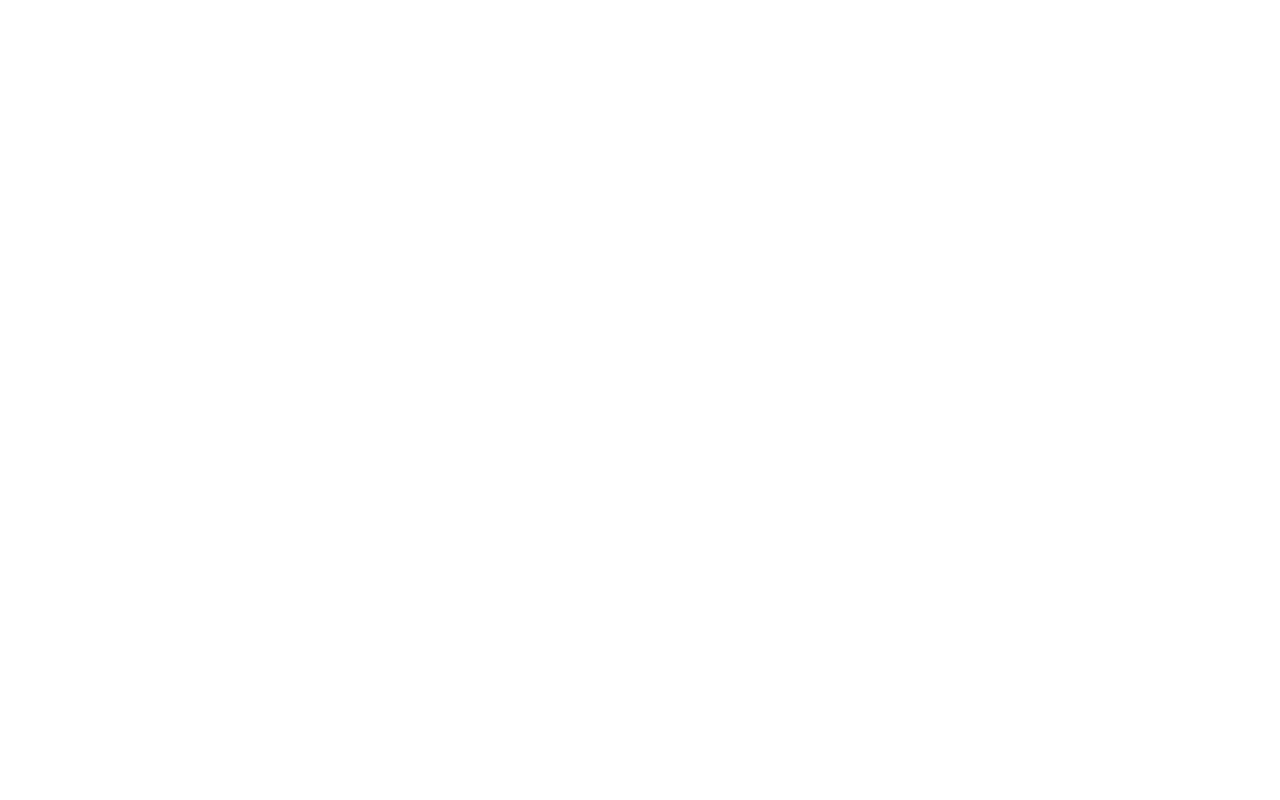
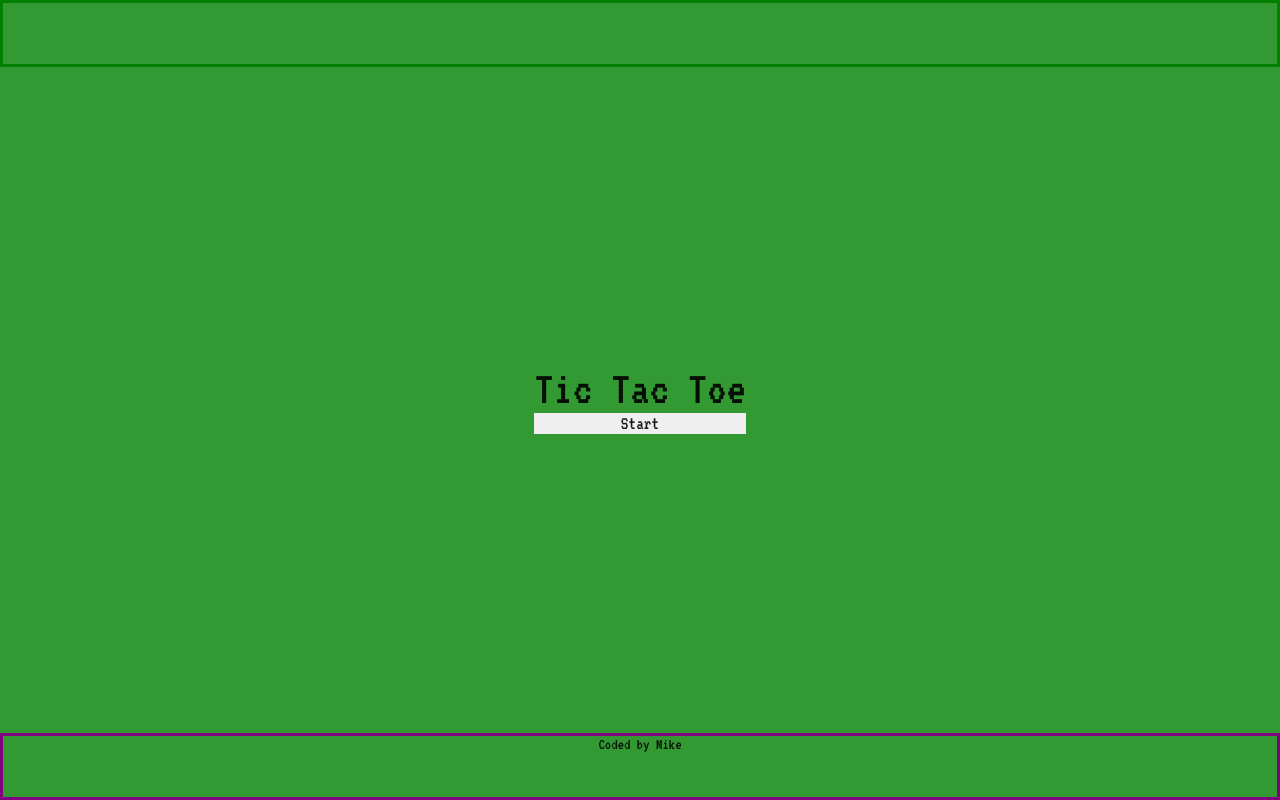
Before and after one commit to MikeHoffm/TicTacToe, a plain HTML site: page index.html in a window 1280 px wide. Drawn offline with Linux system fonts and the light colour scheme.

Commit message:
Basic HTML structure, CSS Styling, JS functionality added

```diff
--- a/index.css
+++ b/index.css
@@ -0,0 +1,114 @@
+/* http://meyerweb.com/eric/tools/css/reset/
+   v2.0 | 20110126
+   License: none (public domain)
+*/
+        /*  CSS RESET   */
+        html, body, div, span, applet, object, iframe,
+        h1, h2, h3, h4, h5, h6, p, blockquote, pre,
+        a, abbr, acronym, address, big, cite, code,
+        del, dfn, em, img, ins, kbd, q, s, samp,
+        small, strike, strong, sub, sup, tt, var,
+        b, u, i, center,
+        dl, dt, dd, ol, ul, li,
+        fieldset, form, label, legend,
+        table, caption, tbody, tfoot, thead, tr, th, td,
+        article, aside, canvas, details, embed,
+        figure, figcaption, footer, header, hgroup,
+        menu, nav, output, ruby, section, summary,
+        time, mark, audio, video {
+            margin: 0;
+            padding: 0;
+            border: 0;
+            font-size: 100%;
+            font: inherit;
+            vertical-align: baseline;
+        }
+
+        /* HTML5 display-role reset for older browsers */
+        article, aside, details, figcaption, figure,
+        footer, header, hgroup, menu, nav, section {
+            display: block;
+        }
+
+        body {
+            line-height: 1;
+        }
+
+        ol, ul {
+            list-style: none;
+        }
+
+        blockquote, q {
+            quotes: none;
+        }
+
+        blockquote:before, blockquote:after,
+        q:before, q:after {
+            content: '';
+            content: none;
+        }
+
+        table {
+            border-collapse: collapse;
+            border-spacing: 0;
+        }
+
+
+
+* {
+    text-align: center;
+    font-family: 'VT323', monospace;
+    color: rgba(0,0,0,.9);
+}
+
+body {
+    font-family: 'VT323', monospace;
+    min-height: 100vh;
+    /* border: 5px solid red; */
+    display: grid;
+    grid-template-rows: 1fr 10fr 1fr;
+    background-color: rgba(0,128,0,.8);
+}
+
+/* Page Layout */
+header {
+    border: 3px solid green;
+}
+
+main{
+/*     border: 3px solid blue; */
+    display: flex;
+    justify-content: center;
+    flex-direction: column;
+    align-items: center;
+}
+
+footer{
+    border: 3px solid purple;
+}
+
+/* Starting Menus */
+
+.start-menu, .game-type-menu {
+    font-size: 3em;
+    display: grid;
+}
+
+.start-btn,
+button[class*="game"] {
+    border: none;
+    font-size: .4em;
+}
+
+
+/* Game Board */
+/* .game-grid {
+    display: grid;
+    border: 3px solid black;
+    justify-content: center;
+    align-content: center;
+    height: 60vh;
+    width: 60vw;
+    grid-template: repeat(3, 1fr) / repeat(3, 1fr);
+
+} */
--- a/index.html
+++ b/index.html
@@ -1,12 +1,41 @@
 <!DOCTYPE html>
 <html lang="en">
 <head>
+    <link rel="stylesheet" href="index.css">
+    <link rel="preconnect" href="https://fonts.googleapis.com">
+    <link rel="preconnect" href="https://fonts.gstatic.com" crossorigin>
+    <link href="https://fonts.googleapis.com/css2?family=VT323&display=swap" rel="stylesheet">
     <meta charset="UTF-8">
     <meta http-equiv="X-UA-Compatible" content="IE=edge">
     <meta name="viewport" content="width=device-width, initial-scale=1.0">
     <title>Document</title>
 </head>
 <body>
+    <header>
+        <!-- <h1>Player turn</h1>
+        <h1>Win msg</h1> -->
+    </header>
+    <main>
+        <div class="start-menu">
+            <h1 class="game-title">Tic Tac Toe</h1>
+            <button class='start-btn'>Start</button>
+        </div>
 
+        <div class="game-type-menu" style="display:none">
+            <h1 class="game-type">Game Type</h1>
+            <button class="pvp-game">Player v Player</button>
+            <button class="pvc-game">Player v AI</button>
+        </div>
+
+         <div class="game-grid"></div>
+
+
+        <!-- <div class="gameboard"></div>
+        <button>restart</button> -->
+    </main>
+    <footer>
+        <p>Coded by Mike</p>
+    </footer>
+    <script src="main.js"></script>
 </body>
 </html>
--- a/main.js
+++ b/main.js
@@ -0,0 +1,53 @@
+// DOM Elements
+const header = document.querySelector('header');
+const main = document.querySelector('main');
+const footer = document.querySelector('footer');
+const startMenu = document.querySelector('.start-menu');
+const typeMenu = document.querySelector('.game-type-menu');
+
+// DOM Buttons
+const startBtn = document.querySelector('.start-btn');
+const pvpBtn = document.querySelector('.pvp-game');
+const pvcBtn = document.querySelector('.pvc-game');
+
+/* START GAME */
+
+startBtn.addEventListener('click', () => {
+  startMenu.style.display = 'none';
+  typeMenu.style.display = 'block';
+});
+
+pvpBtn.addEventListener('click', () => {
+  typeMenu.style.display = 'none';
+  // start a pvp game
+  // put the game title, and restart button at top of page in header
+  console.log('player v player game');
+});
+
+pvcBtn.addEventListener('click', () => {
+  typeMenu.style.display = 'none';
+  // clear dom
+  // put the game title, and restart button at top of page in header
+  // start a pvc game
+  console.log('player v ai game');
+});
+
+// Module to store gameboard
+const gameBoard = (() => {
+  const board = ['x', 'o', 'o', 'x', 'x', 'o', 'o', 'x', 'x'];
+  return { board };
+})();
+
+const displayController = (() => {
+  // control the display by updating DOM
+
+})();
+
+// Factory function to create players
+const playerFactory = (name, marker) => ({ name, marker });
+
+const Game = (() => {
+  const player1 = playerFactory('User1', 'X');
+  const player2 = playerFactory('User2', 'O');
+  const currentPlayer = player1;
+})();
```
